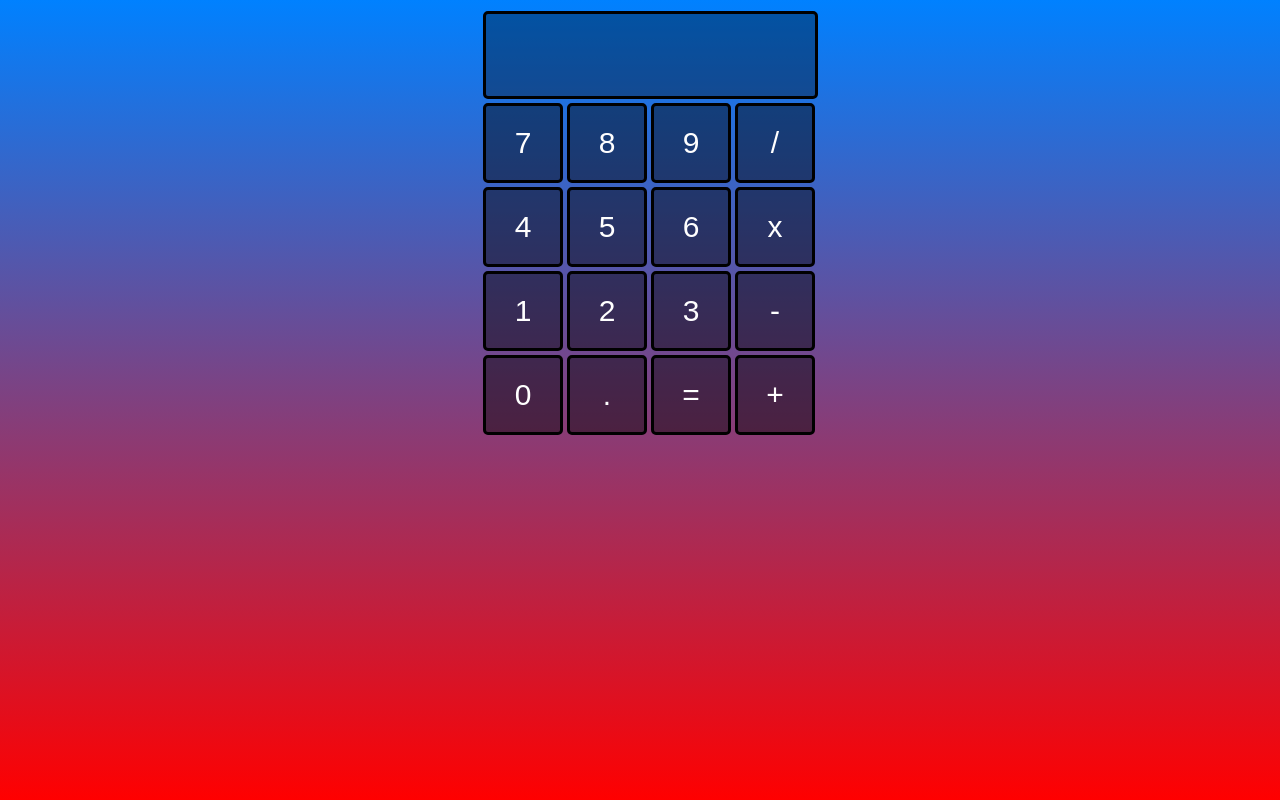
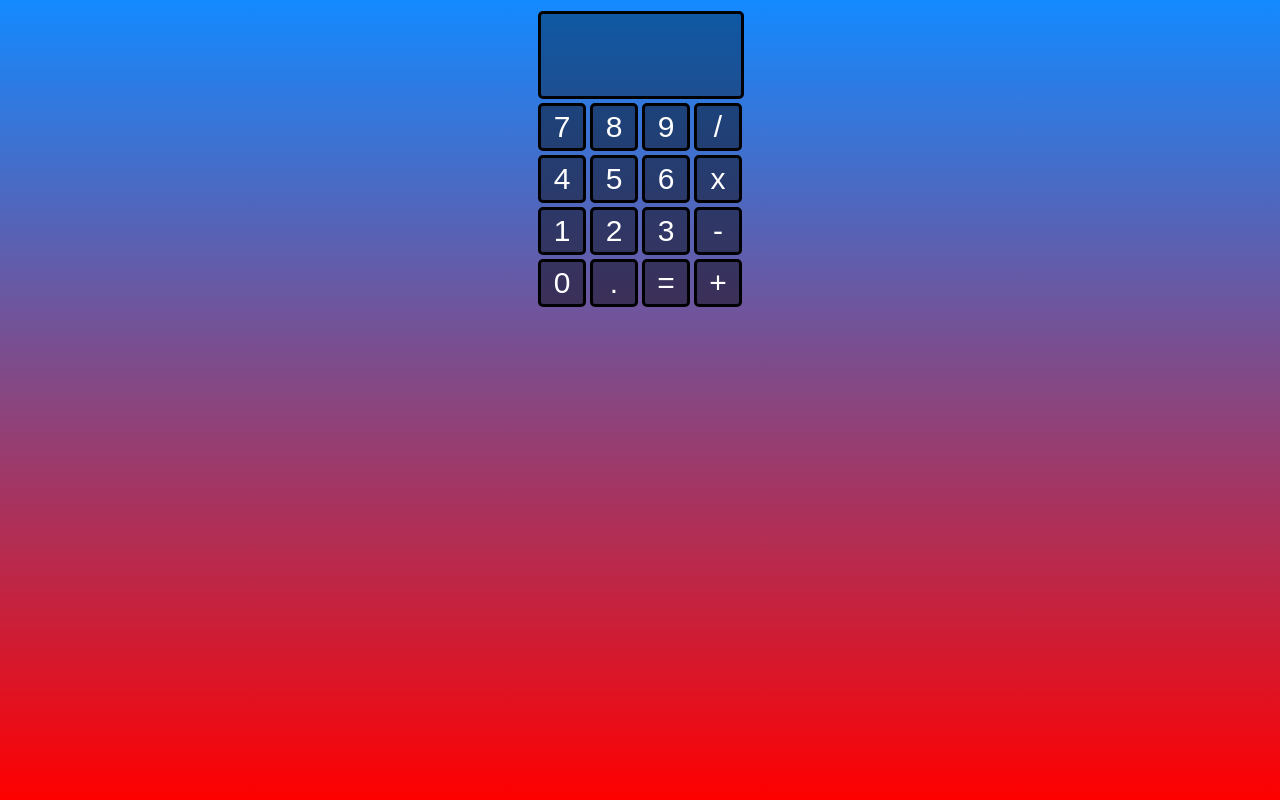
Before and after one commit to Hatim2004/cal-website, a plain HTML site: page index.html in a window 1280 px wide. Drawn offline with Linux system fonts and the light colour scheme.

Commit message:
update style.css

```diff
--- a/style.css
+++ b/style.css
@@ -1,22 +1,25 @@
 .cal{
     width: 20rem;
-    height: 20rem;
+    height: 40rem;
     margin-left: auto;
     margin-right: auto;
+    text-align: center;
+    padding: 0%;
 }
 
 .cal table{
-    width: 20rem;
-    height: 20rem;
+    width: 5rem;
+    height: 5rem;
     margin-left: auto;
     margin-right: auto;
+
 }
 
 
 .btn{
     font-size: 30px;
-    width: 5rem;
-    height: 5rem;
+    width: 3rem;
+    height: 3rem;
     background-color: rgba(0, 0, 0, 0.445);
     border: black solid;
     border-radius: 5px;
@@ -29,7 +32,7 @@
 
 .input_text{
     text-align: right;
-    width: 98%;
+    width: 96%;
     height: 5rem;
     background-color: rgba(0, 0, 0, 0.349);
     color: white;
@@ -40,6 +43,6 @@
 
 body{
     background-color: dodgerblue;
-    background-image: linear-gradient(180deg,#0081ff,#ff0000);
+    background-image: linear-gradient(180deg,#0080ff5d,#ff0000);
     background-attachment: fixed;
 }
```
